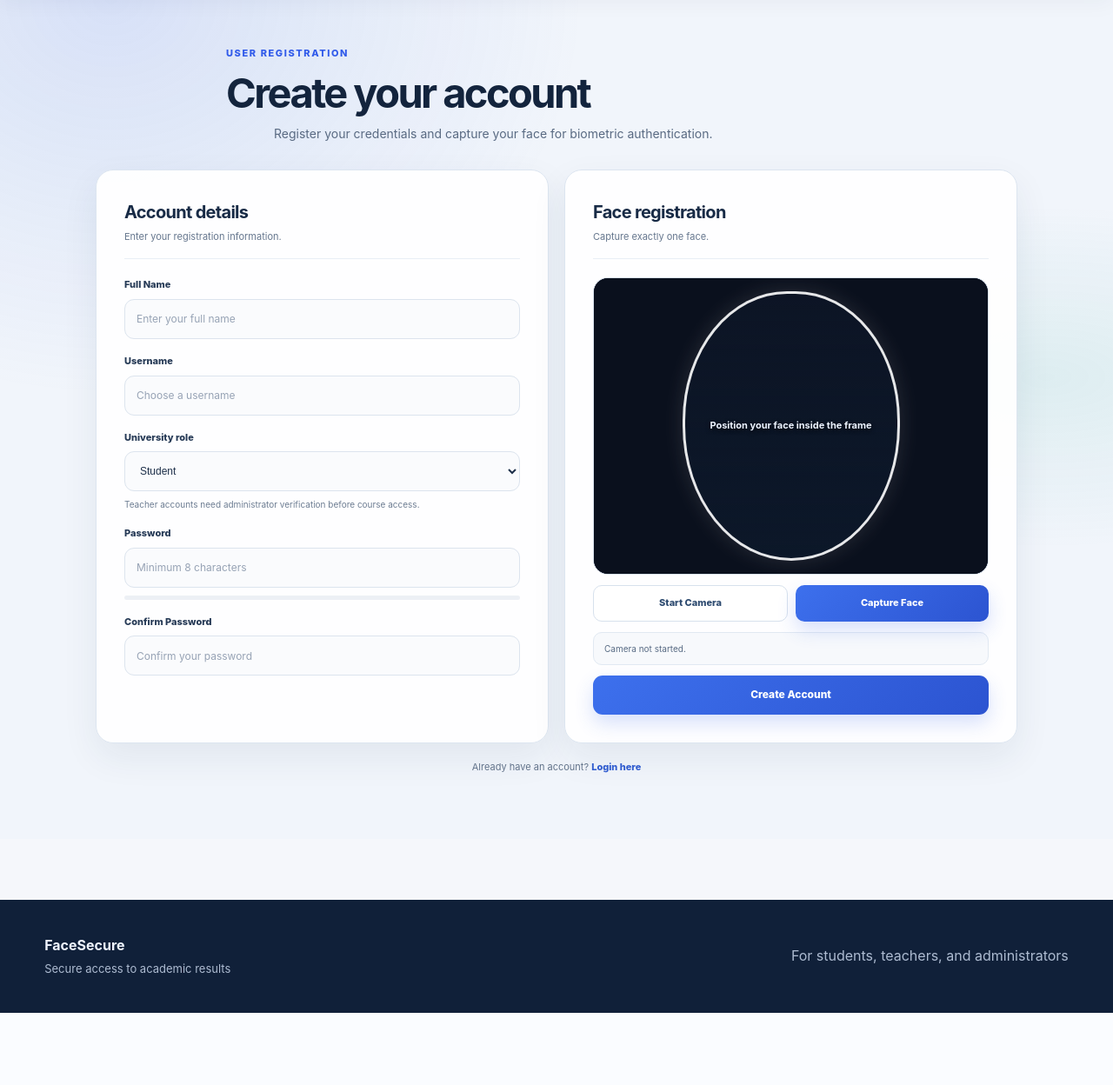
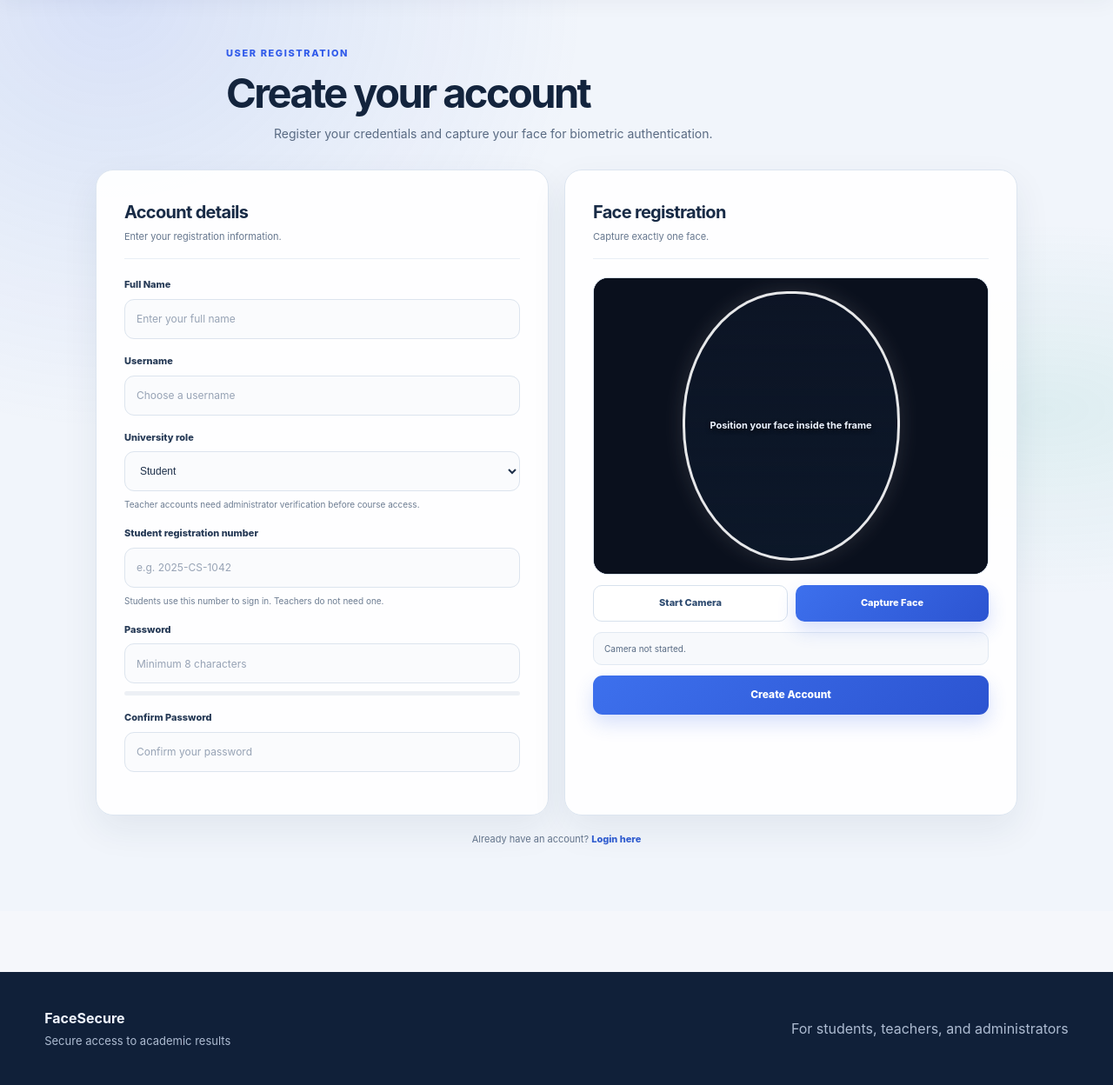
Before and after one commit to shivamsingh123100-oss/FaceSecure_MFA_RBAC, a Flask app: page /register in a window 1280 px wide. Shown: the part 78-1326 px from the top of the page at 87% size. Before the commit the page ends 1243 px from the top, so only its background shows below. Run offline with Flask 3, Linux system fonts and the light colour scheme; some libraries are stand-ins or nearby versions.

Commit message:
Fix student credentials and result publishing: templates/user/register.html

```diff
--- a/templates/user/register.html
+++ b/templates/user/register.html
@@ -21,6 +21,7 @@
 
 {% block content %}
 
+{% set selected_role = request.form.get('university_role', request.args.get('university_role', 'STUDENT'))|upper %}
 <section class="auth-page">
 
     <div class="container registration-layout">
@@ -101,10 +102,16 @@
                 <div class="form-group">
                     <label for="university_role">University role</label>
                     <select id="university_role" name="university_role" required>
-                        <option value="STUDENT" {% if request.args.get('university_role', 'STUDENT')|upper == 'STUDENT' %}selected{% endif %}>Student</option>
-                        <option value="TEACHER" {% if request.args.get('university_role', '')|upper == 'TEACHER' %}selected{% endif %}>Teacher</option>
+                        <option value="STUDENT" {% if selected_role == 'STUDENT' %}selected{% endif %}>Student</option>
+                        <option value="TEACHER" {% if selected_role == 'TEACHER' %}selected{% endif %}>Teacher</option>
                     </select>
                     <small>Teacher accounts need administrator verification before course access.</small>
+                </div>
+
+                <div class="form-group" id="studentRegistrationGroup" {% if selected_role != 'STUDENT' %}hidden{% endif %}>
+                    <label for="registration_number">Student registration number</label>
+                    <input type="text" id="registration_number" name="registration_number" value="{{ request.form.get('registration_number', '') }}" placeholder="e.g. 2025-CS-1042" minlength="3" maxlength="32" pattern="[A-Za-z0-9][A-Za-z0-9/_-]{2,31}" autocomplete="off" autocapitalize="characters" {% if selected_role == 'STUDENT' %}required{% else %}disabled{% endif %}>
+                    <small>Students use this number to sign in. Teachers do not need one.</small>
                 </div>
 
 
```
